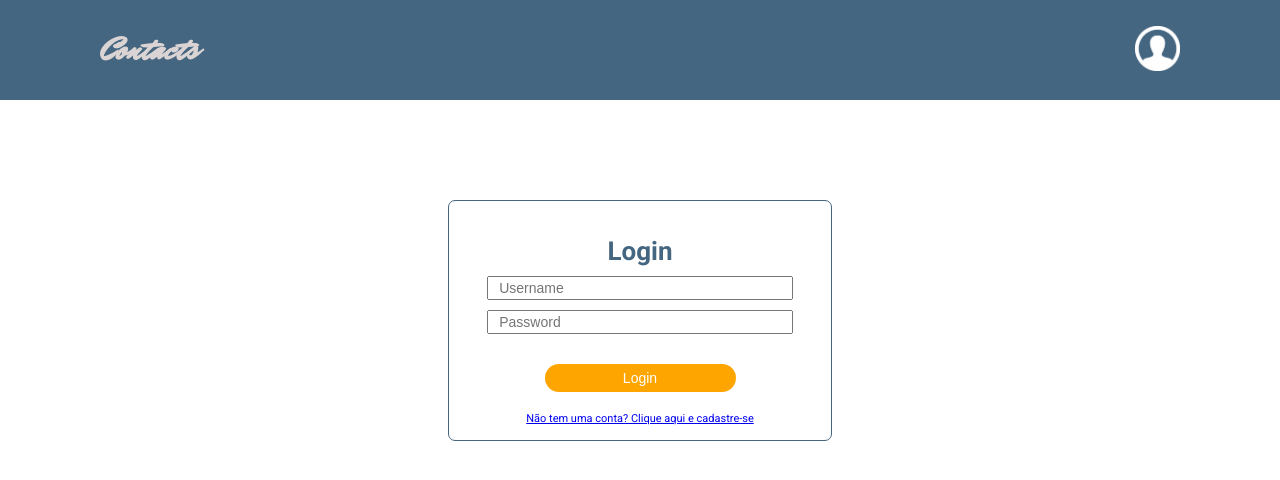
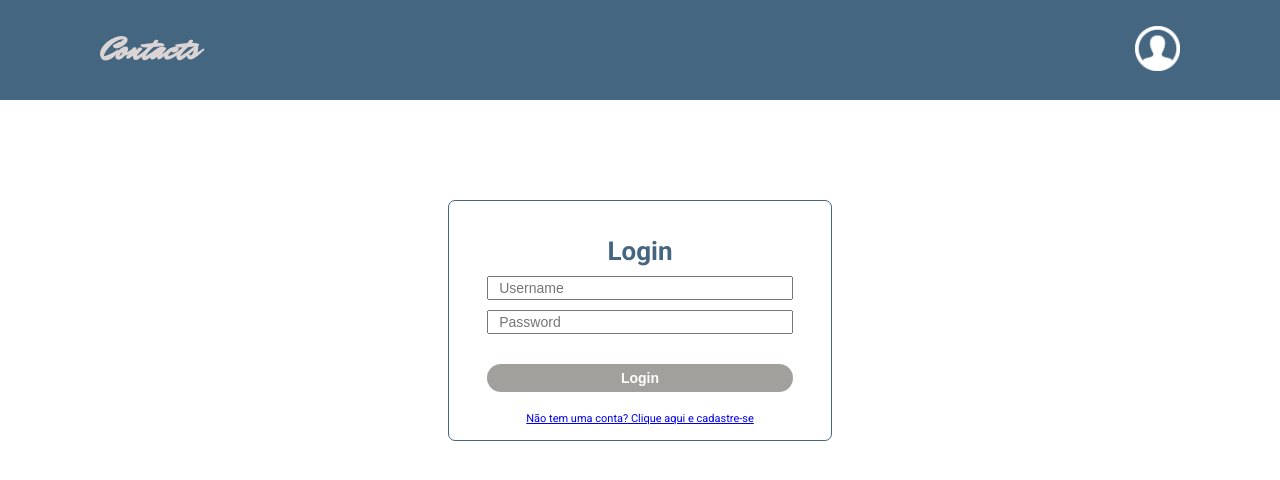
Before and after one commit to mfcastilho/Sistema-de-Gerenciamento-de-Contatos, a React (Vite) app in the folder frontend/: page / in a window 1280 px wide. Shown: the top 480 px of the page. Built offline with nearby package versions, Linux system fonts and the light colour scheme.

Commit message:
styling the login and register buttons

```diff
--- a/frontend/src/components/header/Header.jsx
+++ b/frontend/src/components/header/Header.jsx
@@ -8,10 +8,10 @@ export function Header(props) {
      return(
           <header>
                <div className="logo-box">
-                    <a href=""><h1 className="logo">Contacts</h1></a>
+                    <a href="/"><h1 className="logo">Contacts</h1></a>
                </div>
                <div className="profile">
-                    <a href=""><img src=".\src\assets\profile.png" alt="profile-image" /></a>
+                    <a href="/"><img src=".\src\assets\profile.png" alt="profile-image" /></a>
                </div>
           </header>
      )
--- a/frontend/src/components/loginForm/Login.css
+++ b/frontend/src/components/loginForm/Login.css
@@ -54,7 +54,7 @@ form input{
 
 form button{
      height: 2.8rem;
-     width: 50%;
+     width: 80%;
      margin: 2rem auto;
      border-radius: 2rem;
      border:none;
--- a/frontend/src/components/registerForm/RegisterForm.css
+++ b/frontend/src/components/registerForm/RegisterForm.css
@@ -57,17 +57,18 @@ form input{
 
 form button{
      height: 2.8rem;
-     width: 50%;
+     width: 80%;
      margin: 2rem auto;
      border-radius: 2rem;
      border:none;
 
-     background-color: orange;
+     background-color: rgb(161, 160, 157);
      color: #FFF;
 
      font-size: 1.4rem;
+     font-weight: bold;
 
-     transition: .3s all;
+     transition: .6s all;
 }
 
 form button:hover{
```
